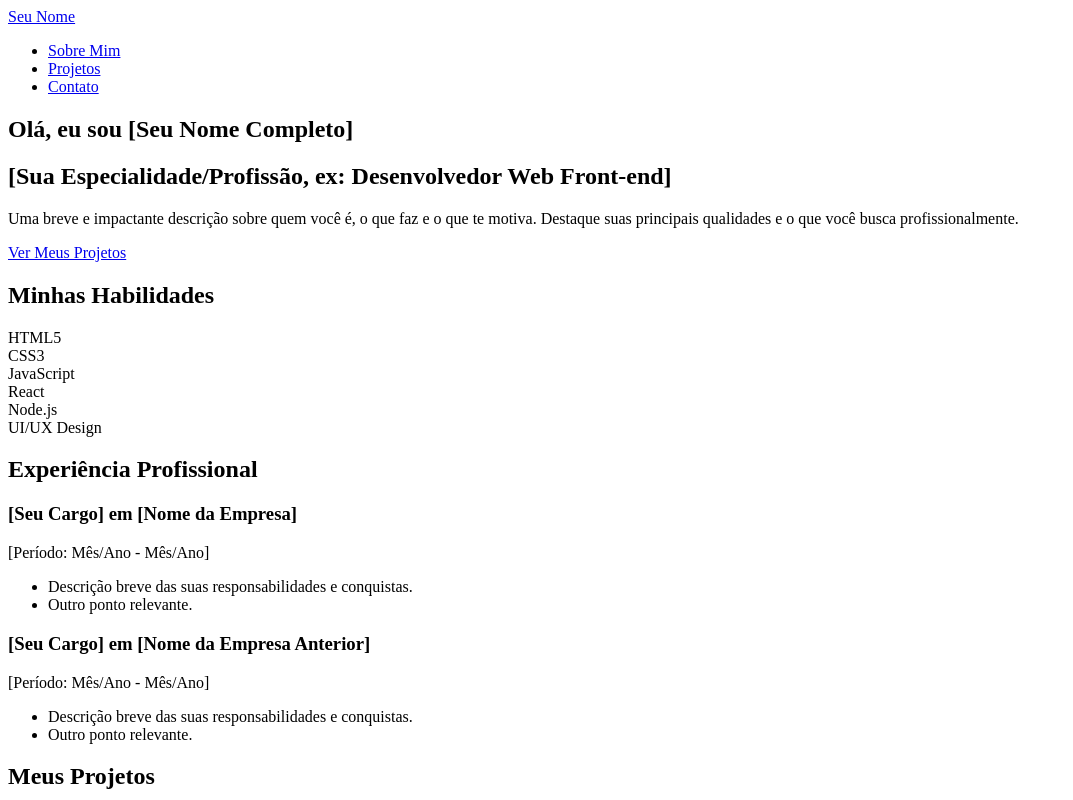
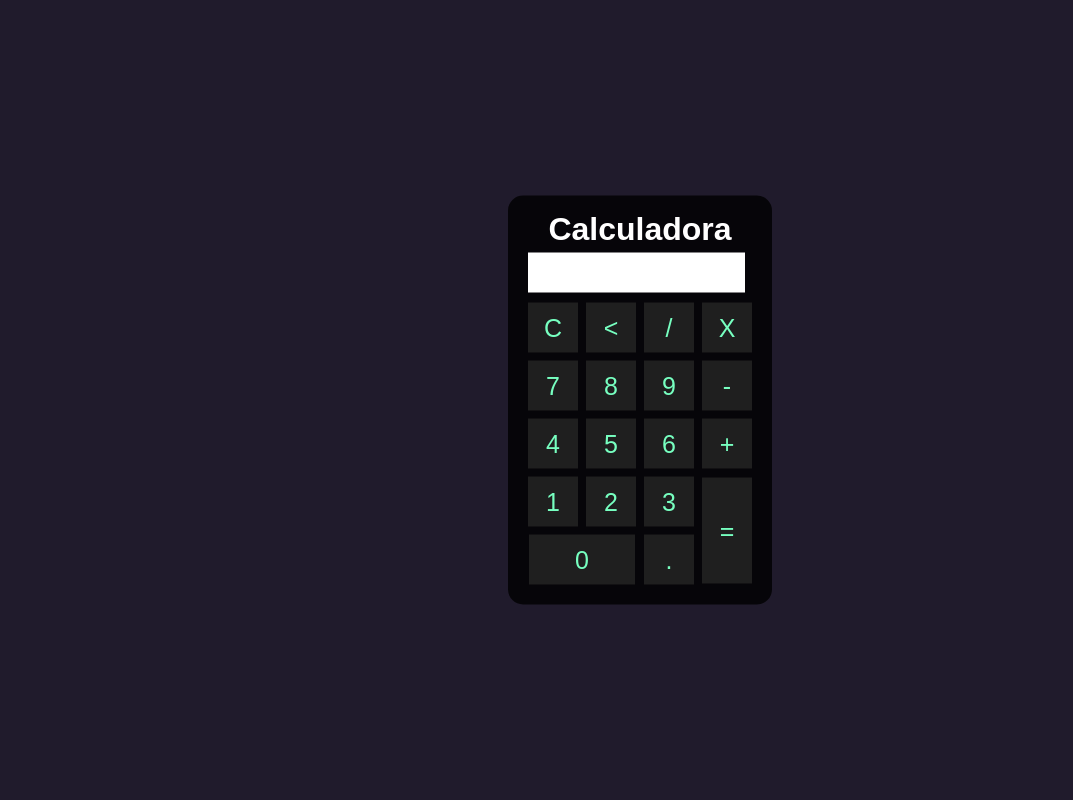
Before and after one commit to Henriquekiepper/calculadora, a plain HTML site: page index.html in a window 1280 px wide. Shown: the top 800 px of the page, without its empty margins (0-1073 px from the left). Drawn offline with Linux system fonts and the light colour scheme.

Commit message:
Update index.html

```diff
--- a/index.html
+++ b/index.html
@@ -1,115 +1,119 @@
 <!DOCTYPE html>
-<html lang="pt-BR">
+<html lang="en">
 <head>
     <meta charset="UTF-8">
     <meta name="viewport" content="width=device-width, initial-scale=1.0">
-    <title>Seu Nome - Portfólio</title>
-    <link rel="stylesheet" href="style.css">
+    <title>Calculadora</title>
+    <style>
+        *{
+            margin: 0;
+            padding: 0;
+        }
+        .fundo{
+            background-color: #201b2c;
+            height: 100vh;
+            color: #fff;
+            font-family: Arial, Helvetica, sans-serif;
+            text-align: center;
+        }
+        .calculadora{
+            position: absolute;
+            background-color: rgba(0, 0, 0, 0.8);
+            top: 50%;
+            left: 50%;
+            transform: translate(-50%,-50%);
+            border-radius: 15px;
+            padding: 15px;
+        }
+        .botao{
+            width: 50px;
+            height: 50px;
+            font-size: 25px;
+            cursor: pointer;
+            margin: 3px;
+            background-color: rgb(31,31,31);
+            border: none;
+            color: #77ffc0;
+        }
+        .botao:hover{
+            background-color: black;
+        }
+        #resultado{
+            background-color: white;
+            width: 207px;
+            height: 30px;
+            margin: 5px;
+            font-size: 25px;
+            color: black;
+            text-align: right;
+            padding: 5px;
+        }
+    </style>
 </head>
 <body>
-    <header>
-        <nav>
-            <a href="#home" class="logo">Seu Nome</a>
-            <ul>
-                <li><a href="#home">Sobre Mim</a></li>
-                <li><a href="#projetos">Projetos</a></li>
-                <li><a href="#contato">Contato</a></li>
-            </ul>
-        </nav>
-    </header>
-
-    <main>
-        <section id="home" class="hero">
-            <div class="hero-content">
-                <h1>Olá, eu sou [Seu Nome Completo]</h1>
-                <h2>[Sua Especialidade/Profissão, ex: Desenvolvedor Web Front-end]</h2>
-                <p>Uma breve e impactante descrição sobre quem você é, o que faz e o que te motiva. Destaque suas principais qualidades e o que você busca profissionalmente.</p>
-                <a href="#projetos" class="btn">Ver Meus Projetos</a>
-            </div>
-            <div class="hero-image">
-                <!-- Uma imagem sua ou um ícone que represente você -->
-            </div>
-        </section>
-
-        <!-- Seções para Habilidades e Experiência -->
-        <section id="habilidades" class="section">
-            <h2>Minhas Habilidades</h2>
-            <div class="skills-grid">
-                <div class="skill-item">HTML5</div>
-                <div class="skill-item">CSS3</div>
-                <div class="skill-item">JavaScript</div>
-                <div class="skill-item">React</div>
-                <div class="skill-item">Node.js</div>
-                <div class="skill-item">UI/UX Design</div>
-                <!-- Adicione mais habilidades aqui -->
-            </div>
-        </section>
-
-        <section id="experiencia" class="section">
-            <h2>Experiência Profissional</h2>
-            <div class="job-item">
-                <h3>[Seu Cargo] em [Nome da Empresa]</h3>
-                <p>[Período: Mês/Ano - Mês/Ano]</p>
-                <ul>
-                    <li>Descrição breve das suas responsabilidades e conquistas.</li>
-                    <li>Outro ponto relevante.</li>
-                </ul>
-            </div>
-            <div class="job-item">
-                <h3>[Seu Cargo] em [Nome da Empresa Anterior]</h3>
-                <p>[Período: Mês/Ano - Mês/Ano]</p>
-                <ul>
-                    <li>Descrição breve das suas responsabilidades e conquistas.</li>
-                    <li>Outro ponto relevante.</li>
-                </ul>
-            </div>
-        </section>
-
-        <!-- Seção de Projetos no mesmo arquivo ou em um novo -->
-<section id="projetos" class="section">
-    <h2>Meus Projetos</h2>
-    <div class="projects-grid">
-        <div class="project-card">
-            <img src="https://via.placeholder.com/400x250?text=Projeto+1" alt="Imagem do Projeto 1">
-            <h3>Nome do Projeto 1</h3>
-            <p>Uma breve descrição sobre o projeto, quais tecnologias foram usadas e qual problema ele resolve.</p>
-            <div class="project-links">
-                <a href="#" target="_blank" class="btn-small">Ver Demo</a>
-                <a href="#" target="_blank" class="btn-small">GitHub</a>
-            </div>
+    <div class="fundo">
+        <div class="calculadora">
+            <h1>Calculadora</h1>
+            <p id="resultado"></p>
+            <table>
+                <tr>
+                    <td><button class="botao" onclick="clean()">C</button></td>
+                    <td><button class="botao" onclick="back()"><</button></td>
+                    <td><button class="botao" onclick="insert('/')">/</button></td>
+                    <td><button class="botao" onclick="insert('*')">X</button></td>
+                </tr>
+                <tr>
+                    <td><button class="botao" onclick="insert('7')">7</button></td>
+                    <td><button class="botao" onclick="insert('8')">8</button></td>
+                    <td><button class="botao" onclick="insert('9')">9</button></td>
+                    <td><button class="botao" onclick="insert('-')">-</button></td>
+                </tr>
+                <tr>
+                    <td><button class="botao" onclick="insert('4')">4</button></td>
+                    <td><button class="botao" onclick="insert('5')">5</button></td>
+                    <td><button class="botao" onclick="insert('6')">6</button></td>
+                    <td><button class="botao" onclick="insert('+')">+</button></td>
+                </tr>
+                <tr>
+                    <td><button class="botao" onclick="insert('1')">1</button></td>
+                    <td><button class="botao" onclick="insert('2')">2</button></td>
+                    <td><button class="botao" onclick="insert('3')">3</button></td>
+                    <td rowspan="2"><button class="botao" style="height: 106px;" onclick="calcular()">=</button></td>
+                </tr>
+                <tr>
+                    <td colspan="2"><button class="botao" style="width: 106px;" onclick="insert('0')">0</button></td>
+                    <td><button class="botao" onclick="insert('.')">.</button></td>
+                </tr>
+            </table>
         </div>
-        <div class="project-card">
-            <img src="https://via.placeholder.com/400x250?text=Projeto+2" alt="Imagem do Projeto 2">
-            <h3>Nome do Projeto 2</h3>
-            <p>Uma breve descrição sobre o projeto, quais tecnologias foram usadas e qual problema ele resolve.</p>
-            <div class="project-links">
-                <a href="#" target="_blank" class="btn-small">Ver Demo</a>
-                <a href="#" target="_blank" class="btn-small">GitHub</a>
-            </div>
-        </div>
-        <div class="project-card">
-            <img src="https://via.placeholder.com/400x250?text=Projeto+3" alt="Imagem do Projeto 3">
-            <h3>Nome do Projeto 3</h3>
-            <p>Uma breve descrição sobre o projeto, quais tecnologias foram usadas e qual problema ele resolve.</p>
-            <div class="project-links">
-                <a href="#" target="_blank" class="btn-small">Ver Demo</a>
-                <a href="#" target="_blank" class="btn-small">GitHub</a>
-            </div>
-        </div>
-        <!-- Adicione mais projetos aqui -->
     </div>
-</section>
-    </main>
-
-    <footer>
-        <p>&copy; 2023 Seu Nome. Todos os direitos reservados.</p>
-        <div class="social-links">
-            <a href="#" target="_blank">LinkedIn</a>
-            <a href="#" target="_blank">GitHub</a>
-            <a href="#" target="_blank">Instagram</a>
-        </div>
-    </footer>
-
-    <script src="script.js"></script>
+    <script>
+        function insert(num)
+        {
+            var numero = document.getElementById('resultado').innerHTML;
+            document.getElementById('resultado').innerHTML = numero + num;
+        }
+        function clean()
+        {
+            document.getElementById('resultado').innerHTML = "";
+        }
+        function back()
+        {
+            var resultado = document.getElementById('resultado').innerHTML;
+            document.getElementById('resultado').innerHTML = resultado.substring(0, resultado.length -1);
+        }
+        function calcular()
+        {
+            var resultado = document.getElementById('resultado').innerHTML;
+            if(resultado)
+            {
+                document.getElementById('resultado').innerHTML = eval(resultado);
+            }
+            else
+            {
+                document.getElementById('resultado').innerHTML = "Sem calculos"
+            }
+        }
+    </script>
 </body>
 </html>
```
